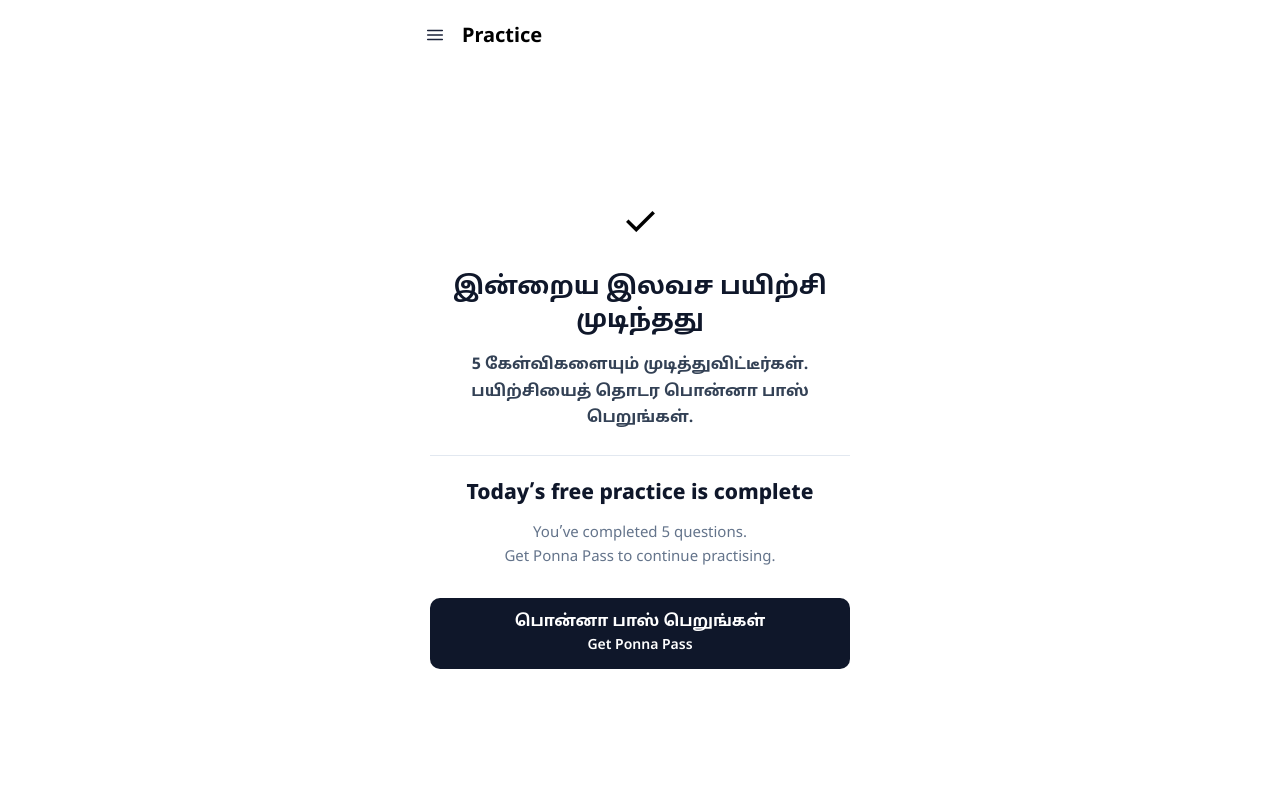
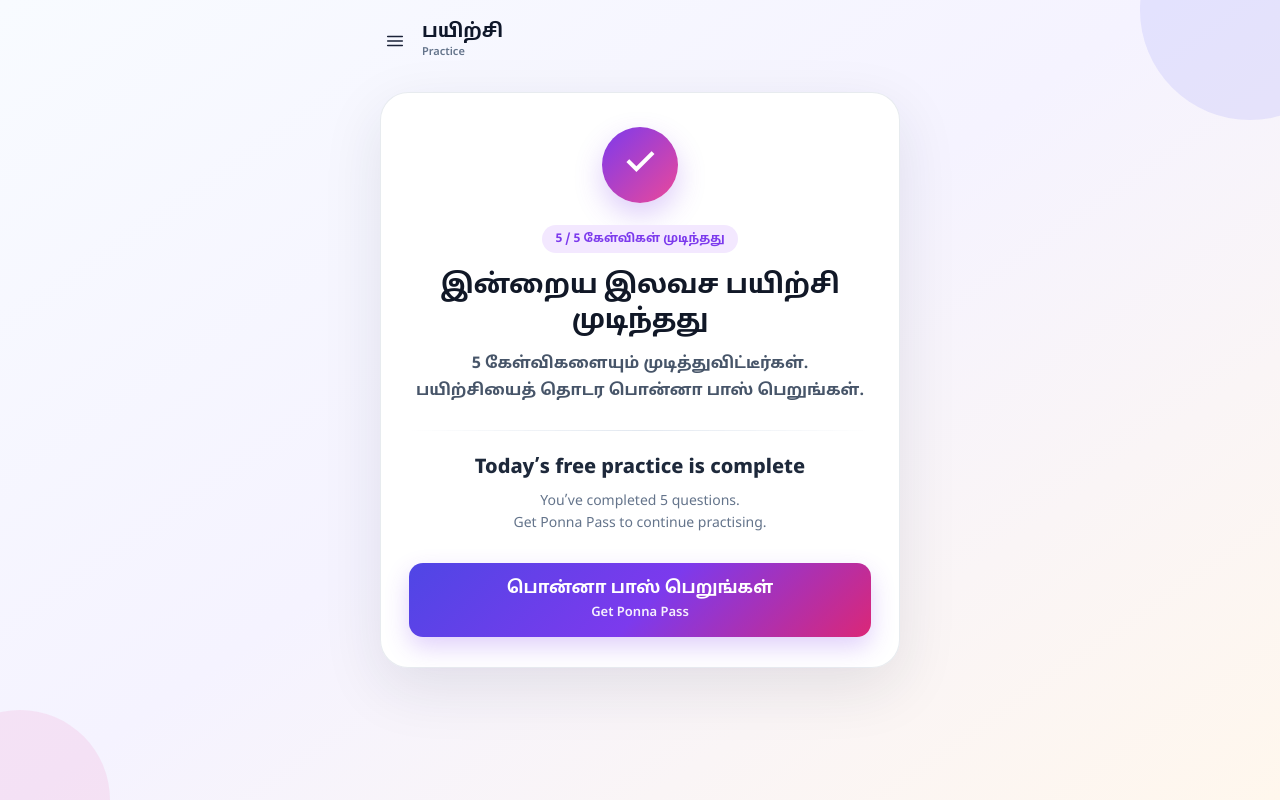
Before and after one commit to sponna1962/Ponna, a Next.js app in the folder frontend/: page /quiz/free-complete in a window 1280 px wide. Built offline with nearby package versions, Linux system fonts and the light colour scheme.

Commit message:
Redesign free practice completion page with premium colorful card UI

```diff
--- a/frontend/src/app/quiz/free-complete/page.tsx
+++ b/frontend/src/app/quiz/free-complete/page.tsx
@@ -6,37 +6,82 @@
   return (
     <main
       style={{
-        maxWidth: 480,
-        margin: '0 auto',
         minHeight: '100dvh',
-        padding: '20px 20px 28px',
         boxSizing: 'border-box',
-        display: 'flex',
-        flexDirection: 'column',
+        padding: '18px 18px 32px',
+        background: 'linear-gradient(145deg, #f8fbff 0%, #f5f3ff 48%, #fff7ed 100%)',
+        position: 'relative',
+        overflow: 'hidden',
       }}
     >
-      <div style={{ display: 'flex', alignItems: 'center', gap: 12, marginBottom: 40 }}>
+      <div style={{ position: 'absolute', width: 220, height: 220, borderRadius: '50%', background: 'rgba(99,102,241,.12)', top: -100, right: -80 }} />
+      <div style={{ position: 'absolute', width: 180, height: 180, borderRadius: '50%', background: 'rgba(236,72,153,.10)', bottom: -90, left: -70 }} />
+
+      <div style={{ maxWidth: 520, margin: '0 auto', position: 'relative', zIndex: 1 }}>
+        <div style={{ display: 'flex', alignItems: 'center', gap: 12, height: 46, marginBottom: 28 }}>
           <StudentMenu />
-        <h1 style={{ fontSize: 20, margin: 0 }}>Practice</h1>
+          <div>
+            <div style={{ fontSize: 19, lineHeight: 1.15, fontWeight: 800, color: '#0f172a' }}>பயிற்சி</div>
+            <div style={{ fontSize: 11, lineHeight: 1.2, marginTop: 2, color: '#64748b', fontWeight: 600 }}>Practice</div>
+          </div>
         </div>
 
         <section
           style={{
+            background: 'rgba(255,255,255,.94)',
+            border: '1px solid rgba(148,163,184,.22)',
+            borderRadius: 28,
+            padding: '34px 28px 30px',
             textAlign: 'center',
-          margin: 'auto 0',
-          padding: '20px 0 8px',
+            boxShadow: '0 20px 60px rgba(30,41,59,.10)',
+            backdropFilter: 'blur(10px)',
           }}
         >
-        <div style={{ fontSize: 42, lineHeight: 1, marginBottom: 24 }}>✓</div>
+          <div
+            style={{
+              width: 76,
+              height: 76,
+              margin: '0 auto 22px',
+              borderRadius: '50%',
+              display: 'flex',
+              alignItems: 'center',
+              justifyContent: 'center',
+              background: 'linear-gradient(135deg, #7c3aed 0%, #ec4899 100%)',
+              boxShadow: '0 12px 28px rgba(124,58,237,.25)',
+              color: '#fff',
+              fontSize: 40,
+              fontWeight: 500,
+              lineHeight: 1,
+            }}
+          >
+            ✓
+          </div>
 
-        <div style={{ maxWidth: 420, margin: '0 auto' }}>
+          <div
+            style={{
+              display: 'inline-flex',
+              alignItems: 'center',
+              gap: 7,
+              padding: '7px 13px',
+              borderRadius: 999,
+              background: '#f3e8ff',
+              color: '#7c3aed',
+              fontSize: 12,
+              fontWeight: 800,
+              marginBottom: 16,
+            }}
+          >
+            5 / 5 கேள்விகள் முடிந்தது
+          </div>
+
           <h2
             style={{
-              fontSize: 25,
-              lineHeight: 1.35,
-              margin: '0 0 14px',
-              color: '#0f172a',
-              fontWeight: 800,
+              fontSize: 27,
+              lineHeight: 1.3,
+              margin: '0 0 12px',
+              color: '#111827',
+              fontWeight: 850,
+              letterSpacing: '-.3px',
             }}
           >
             இன்றைய இலவச பயிற்சி முடிந்தது
@@ -44,10 +89,10 @@
           <p
             style={{
               fontSize: 16,
+              lineHeight: 1.65,
+              color: '#475569',
+              margin: 0,
               fontWeight: 600,
-              lineHeight: 1.65,
-              color: '#334155',
-              margin: 0,
             }}
           >
             5 கேள்விகளையும் முடித்துவிட்டீர்கள்.
@@ -55,14 +100,20 @@
             பயிற்சியைத் தொடர பொன்னா பாஸ் பெறுங்கள்.
           </p>
 
-          <div style={{ height: 1, background: '#e2e8f0', margin: '24px 0' }} />
+          <div
+            style={{
+              height: 1,
+              background: 'linear-gradient(90deg, transparent, #e2e8f0, transparent)',
+              margin: '26px 0 24px',
+            }}
+          />
 
           <h3
             style={{
-              fontSize: 21,
-              lineHeight: 1.4,
-              margin: '0 0 12px',
-              color: '#0f172a',
+              fontSize: 20,
+              lineHeight: 1.35,
+              margin: '0 0 9px',
+              color: '#1e293b',
               fontWeight: 800,
             }}
           >
@@ -70,7 +121,7 @@
           </h3>
           <p
             style={{
-              fontSize: 15,
+              fontSize: 14,
               lineHeight: 1.6,
               color: '#64748b',
               margin: 0,
@@ -87,22 +138,23 @@
               display: 'block',
               width: '100%',
               boxSizing: 'border-box',
-              padding: '13px 18px',
-              marginTop: 28,
-              borderRadius: 10,
-              background: '#0f172a',
+              padding: '15px 20px',
+              marginTop: 27,
+              borderRadius: 14,
+              background: 'linear-gradient(135deg, #4f46e5 0%, #7c3aed 52%, #db2777 100%)',
               color: '#fff',
               textDecoration: 'none',
-              fontSize: 16,
-              fontWeight: 700,
-              lineHeight: 1.45,
+              fontSize: 17,
+              fontWeight: 800,
+              lineHeight: 1.35,
+              boxShadow: '0 10px 24px rgba(124,58,237,.24)',
             }}
           >
             <span style={{ display: 'block' }}>பொன்னா பாஸ் பெறுங்கள்</span>
-            <span style={{ display: 'block', fontSize: 14, marginTop: 2, fontWeight: 600 }}>Get Ponna Pass</span>
+            <span style={{ display: 'block', fontSize: 13, marginTop: 4, fontWeight: 600, opacity: .92 }}>Get Ponna Pass</span>
           </a>
+        </section>
       </div>
-      </section>
     </main>
   );
 }
```
Lines whose indentation alone changed are shown as unchanged.
